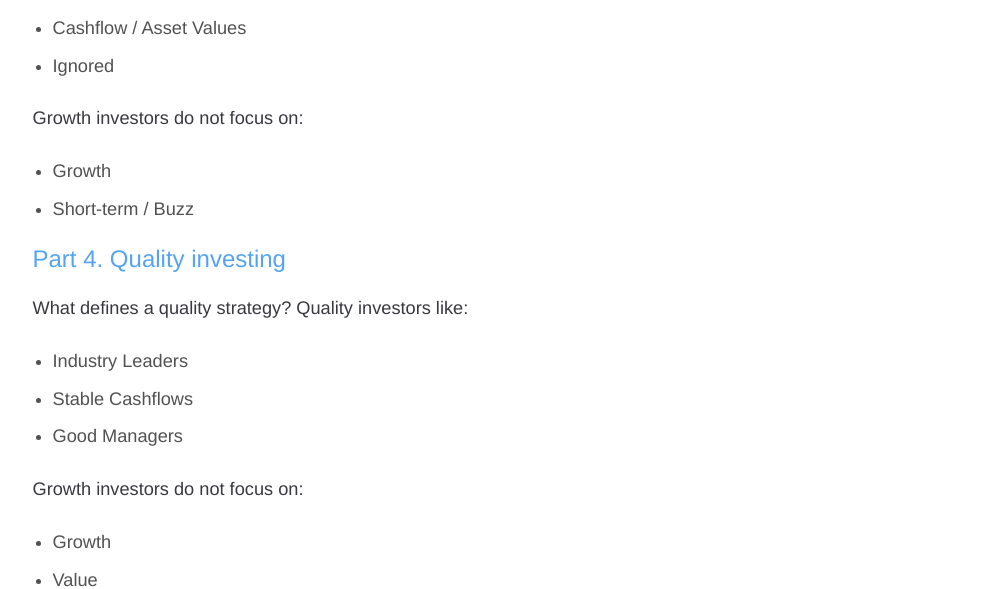
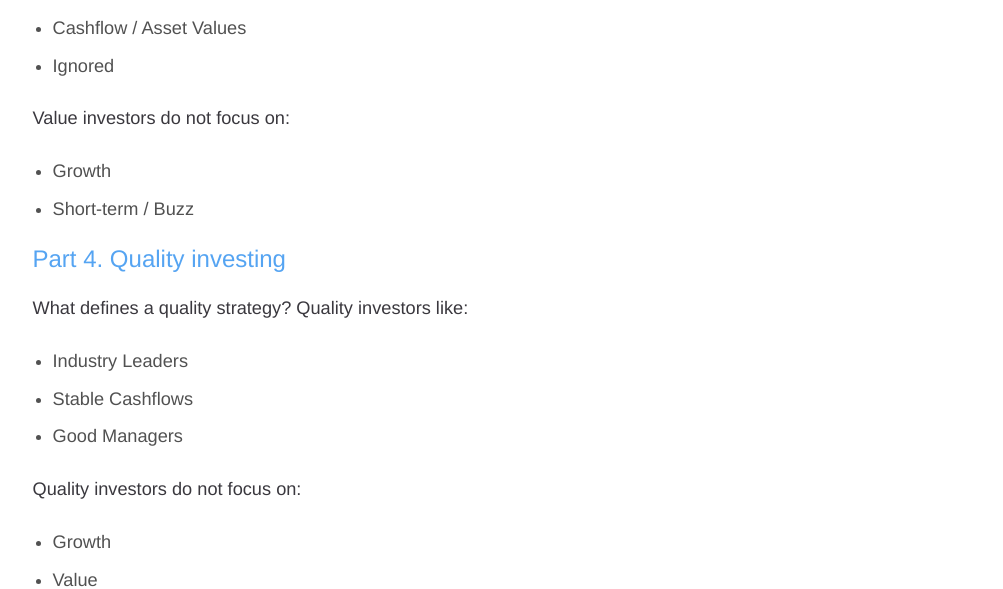
Before and after one commit to Stockflare/learn, a Jekyll site: the page built from _posts/2014-10-28-what-sort-of-investor-are-you.markdown, in a window 1280 px wide and 900 px high, scrolled down 2254 px. Shown: the part 152-741 px from the top of the window, without its empty margins (135-1138 px from the left). Built offline with Jekyll 4.4.1, drawn with Linux system fonts in a browser that asks for light colours; nearby versions of some CDN libraries.

Commit message:
Update 2014-10-28-what-sort-of-investor-are-you.markdown
correction

```diff
--- a/_posts/2014-10-28-what-sort-of-investor-are-you.markdown
+++ b/_posts/2014-10-28-what-sort-of-investor-are-you.markdown
@@ -67,7 +67,7 @@ What defines a value strategy? Value investors like:
 * Cashflow / Asset Values
 * Ignored
 
-Growth investors do not focus on:
+Value investors do not focus on:
 
 * Growth
 * Short-term / Buzz
@@ -80,7 +80,7 @@ What defines a quality strategy? Quality investors like:
 * Stable Cashflows
 * Good Managers
 
-Growth investors do not focus on:
+Quality investors do not focus on:
 
 * Growth
 * Value
```
